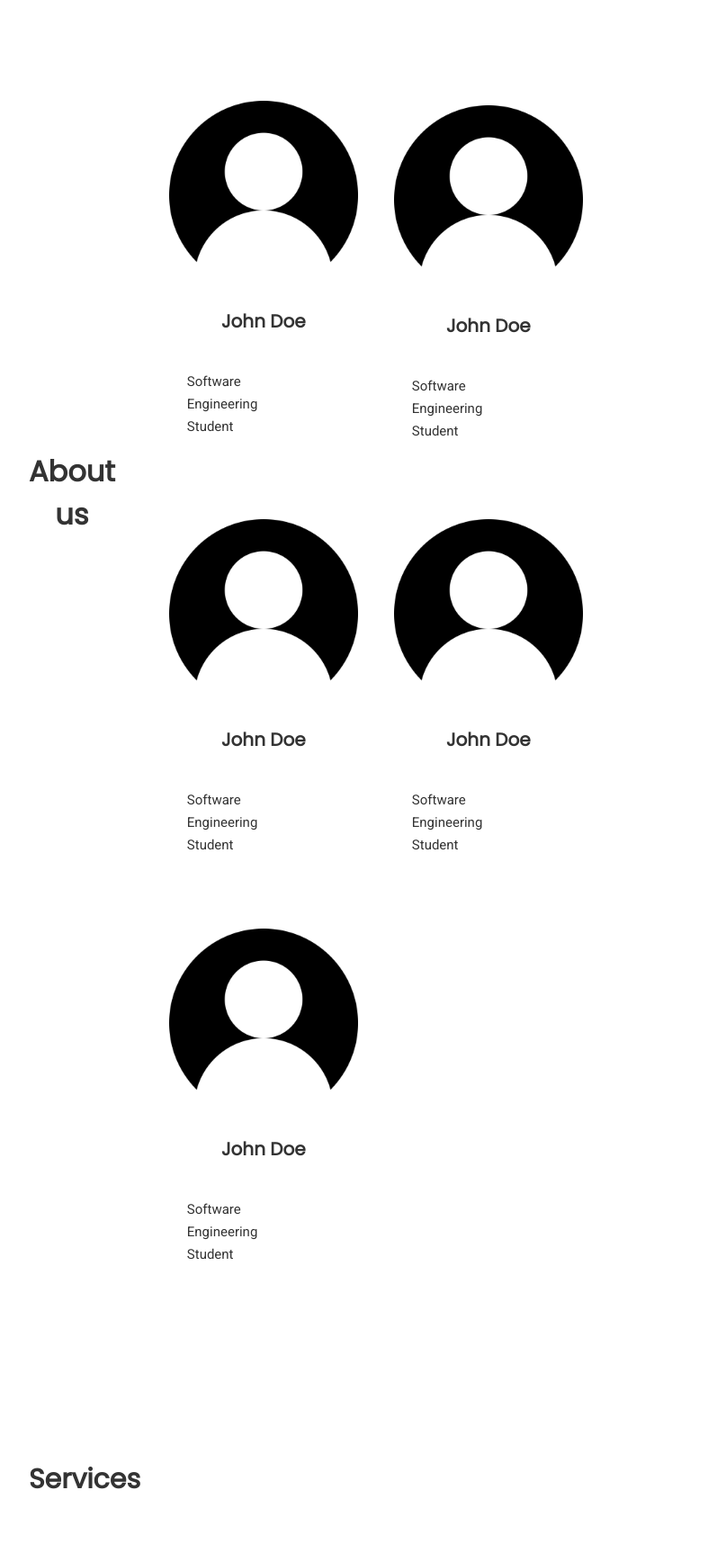
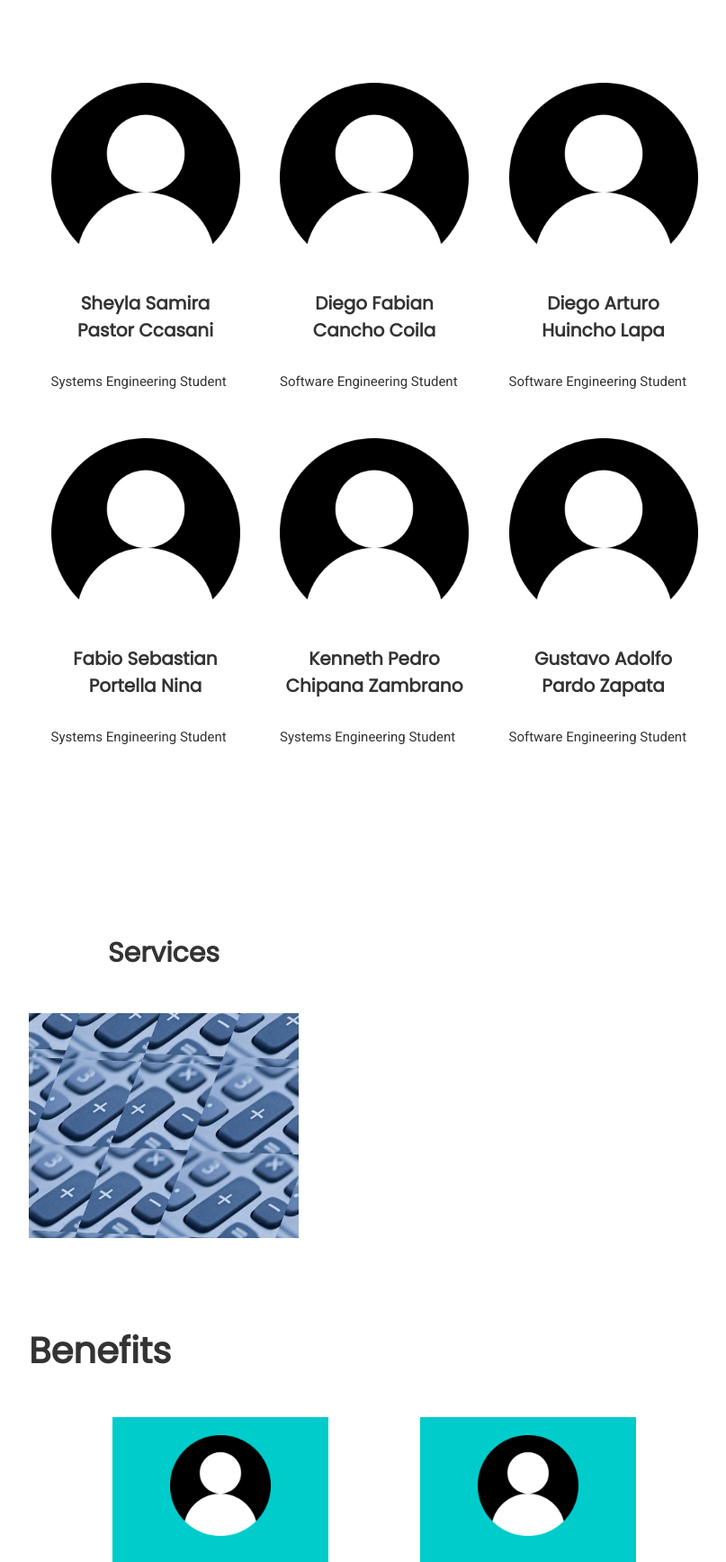
Before and after one commit to kenethChipanaZambrano/Comerxia, a plain HTML site: page index.html in a window 1280 px wide. Shown: the part 1064-2800 px from the top of the page at 90% size, without its empty margins (224-1031 px from the left). Drawn offline with Linux system fonts and the light colour scheme.

Commit message:
Added benefits and subscriptions. Format about us.

```diff
--- a/index.html
+++ b/index.html
@@ -12,7 +12,11 @@
         <nav>
           <!--Bloque de imagotipo-->
           <div id="header-logo-container">
-            <img id="header-logo" src="assets/original-isologo.svg" alt="Logo" />
+            <img
+              id="header-logo"
+              src="assets/original-isologo.svg"
+              alt="Logo"
+            />
           </div>
           <!--Bloque de opciones-->
           <div>
@@ -45,13 +49,11 @@
         </div>
       </section>
       <section id="about-us">
-          <h2>About us</h2>
         <div>
-            <div>
-              <img src="assets/team.jpeg" />
-            </div>
-            <div>
-              <p>
+          <h1>About us</h1>
+          <div id="about-us-container">
+            <img id="about-us-image" src="assets/team2.jpg" />
+            <p id="about-us-text">
               "Comerxia" is an innovative application designed for business
               owners and medium-sized companies. It helps users manage their
               sales effectively by providing features such as detailed sales
@@ -63,56 +65,104 @@
               sales data with ease.
             </p>
           </div>
-          <div style="min-height: 50px;"></div>
+          <div>
             <h3>Our team</h3>
-          <div>
-            <ul id="students-list">
-              <li>
+            <div id="students-list">
               <div class="student-card">
                 <div>
                   <img class="student-image" src="assets/user.png" />
+                  <h3>Sheyla Samira Pastor Ccasani</h3>
+                  <p>Systems Engineering Student</p>
                 </div>
-                  <div class="text-block">
-                    <h3>John Doe</h3>
+              </div>
+              <div class="student-card">
+                <img class="student-image" src="assets/user.png" />
+                <h3>Diego Fabian Cancho Coila</h3>
+                <p>Software Engineering Student</p>
+              </div>
+              <div class="student-card">
+                <img class="student-image" src="assets/user.png" />
+                <h3>Diego Arturo Huincho Lapa</h3>
+                <p>Software Engineering Student</p>
+              </div>
+              <div class="student-card">
+                <img class="student-image" src="assets/user.png" />
+                <h3>Fabio Sebastian Portella Nina</h3>
+                <p>Systems Engineering Student</p>
+              </div>
+              <div class="student-card">
+                <img class="student-image" src="assets/user.png" />
+                <h3>Kenneth Pedro Chipana Zambrano</h3>
+                <p>Systems Engineering Student</p>
+              </div>
+              <div class="student-card">
+                <img class="student-image" src="assets/user.png" />
+                <h3>Gustavo Adolfo Pardo Zapata</h3>
                 <p>Software Engineering Student</p>
               </div>
             </div>
-              </li>
-              <li>
-                <div class="student-card">
-                  <img class="student-image" src="assets/user.png" />
-                  <h3>John Doe</h3>
-                  <p>Software Engineering Student</p>
-                </div>
-              </li>
-              <li>
-                <div class="student-card">
-                  <img class="student-image" src="assets/user.png" />
-                  <h3>John Doe</h3>
-                  <p>Software Engineering Student</p>
-                </div>
-              </li>
-              <li>
-                <div class="student-card">
-                  <img class="student-image" src="assets/user.png" />
-                  <h3>John Doe</h3>
-                  <p>Software Engineering Student</p>
-                </div>
-              </li>
-              <li>
-                <div class="student-card">
-                  <img class="student-image" src="assets/user.png" />
-                  <h3>John Doe</h3>
-                  <p>Software Engineering Student</p>
-                </div>
-              </li>
-            </ul>
           </div>
         </div>
       </section>
       <section id="services">
         <div>
           <h1>Services</h1>
+          <div id="services-cards">
+            <div>
+              <img class="service-image" src="assets/calculations.jpg" />
+            </div>
+          </div>
+        </div>
+      </section>
+      <section id="benefits">
+        <div>
+          <h1>Benefits</h1>
+        </div>
+        <div id="benefits-container">
+          <div class="benefit-card">
+            <img class="benefit-card-icon" src="assets/user.png">
+          </div>
+          <div class="benefit-card">
+            <img class="benefit-card-icon" src="assets/user.png">
+          </div>
+          <div class="benefit-card">
+            <img class="benefit-card-icon" src="assets/user.png">
+          </div>
+          <div class="benefit-card">
+            <img class="benefit-card-icon" src="assets/user.png">
+          </div>
+          <div class="benefit-card">
+            <img class="benefit-card-icon" src="assets/user.png">
+            <p>Hello</p>
+          </div>
+          <div class="benefit-card">
+            <img class="benefit-card-icon" src="assets/user.png">
+          </div>
+        </div>
+      </section>
+      <section id="subscriptions">
+        <div id="basic-subscription" class="subscription">
+          <div class="subscription-box">
+            <h2 class="subscription-title">Plan Basic</h2>
+            <p class="subscription-price">$9.99/mes</p>
+            <ul class="subscription-features">
+              <li>Free</li>
+              <li>Manage your sales</li>
+            </ul>
+            <button>Mostrar más</button>
+          </div>
+        </div>
+
+        <div id="pro" class="subscription">
+          <div class="subscription-box">
+            <h2 class="subscription-title">Plan Pro</h2>
+            <p class="subscription-price">$19.99/mes</p>
+            <ul class="subscription-features">
+              <li>No ads</li>
+              <li>You can learn to manage your business well</li>
+            </ul>
+            <button>Mostrar más</button>
+          </div>
         </div>
       </section>
     </div>
--- a/style.css
+++ b/style.css
@@ -186,7 +186,7 @@ strong {
 
 body {
   font-family: 'Poppins', sans-serif;
-  position: relative;
+  /* position: relative; */
   color: #333;
   background-color: #fff;
   margin: 0 auto;
@@ -309,19 +309,17 @@ body {
     text-align: center;
 }
 
-#about-us div img {
-    width: 40%;
-    /* height: auto; */
+img#about-us-image {
+    width: 20rem;
+    height: auto;
+    object-fit: cover;
     margin: 20px 0px 20px 0px;
     float: left;
 }
-
-#about-us div p {
-    display: inline-block;
-    width: 60%;
-    margin: 20px 0px 20px 0px;
-    padding: 0px 20px 0px 20px;
-    text-align: justify;
+div#about-us-container {
+    /*elements must be evenly spaciated horizontally*/
+    display: flex;
+    justify-content: space-evenly;
 }
 
 /*! Body: Services!*/
@@ -339,6 +337,7 @@ body {
     width: 100%;
     height: auto;
     display: flex;
+    justify-content: space-evenly;
     align-items: center;
     list-style: none;
     flex-wrap: wrap;
@@ -365,7 +364,7 @@ body {
     display: block;
 }
 
-#students-list .text-block {
+div.student-card p {
     padding: 10px 0px 10px 0px;
     width: 100%;
 }
@@ -382,3 +381,36 @@ body {
     display: block;
     width: 100%;
 }
+
+
+.service-image {
+    width: 300px;
+    height: 250px;
+    margin: 20px 0px 20px 0px;
+    float: left;
+}
+
+div.benefit-card
+{
+    background-color: var(--light-color-1);
+    width: 15rem;
+    height: 15rem;
+    margin: 10px;
+}
+
+div#benefits-container {
+    display: flex;
+    flex-wrap: wrap;
+    justify-content: space-evenly;
+    width: 100%;
+    min-height: 150px;
+}
+
+img.benefit-card-icon {
+    width: 7rem;
+    height: 7rem;
+    margin: 20px 20px 20px 20px;
+    display: block;
+    margin-left: auto;
+    margin-right: auto;
+}
```
Also changed, not shown: assets/calculations.jpg (added), assets/money.jpeg (added), assets/no-ads.svg (added), assets/team2.jpg (added). Lines whose indentation alone changed are shown as unchanged.
